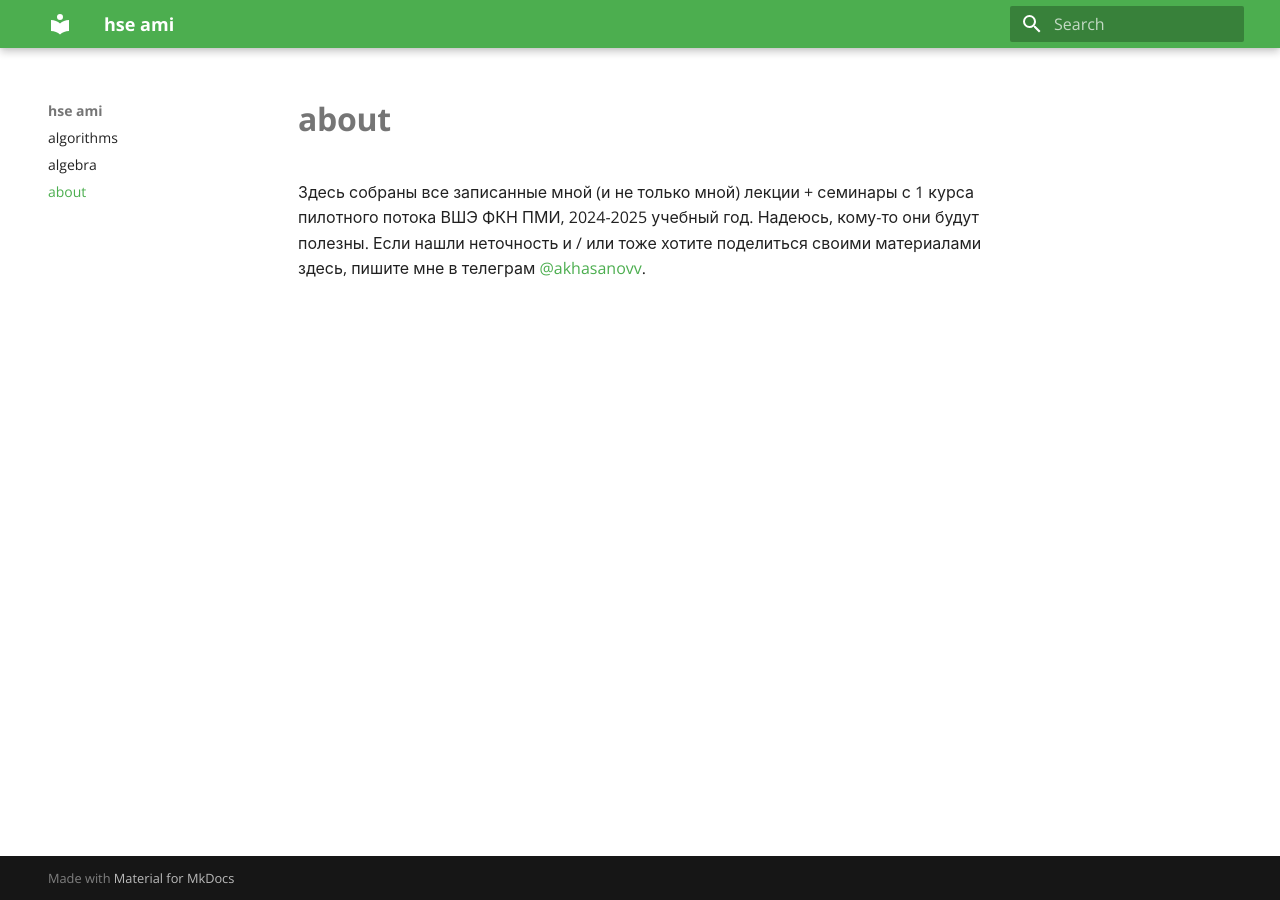
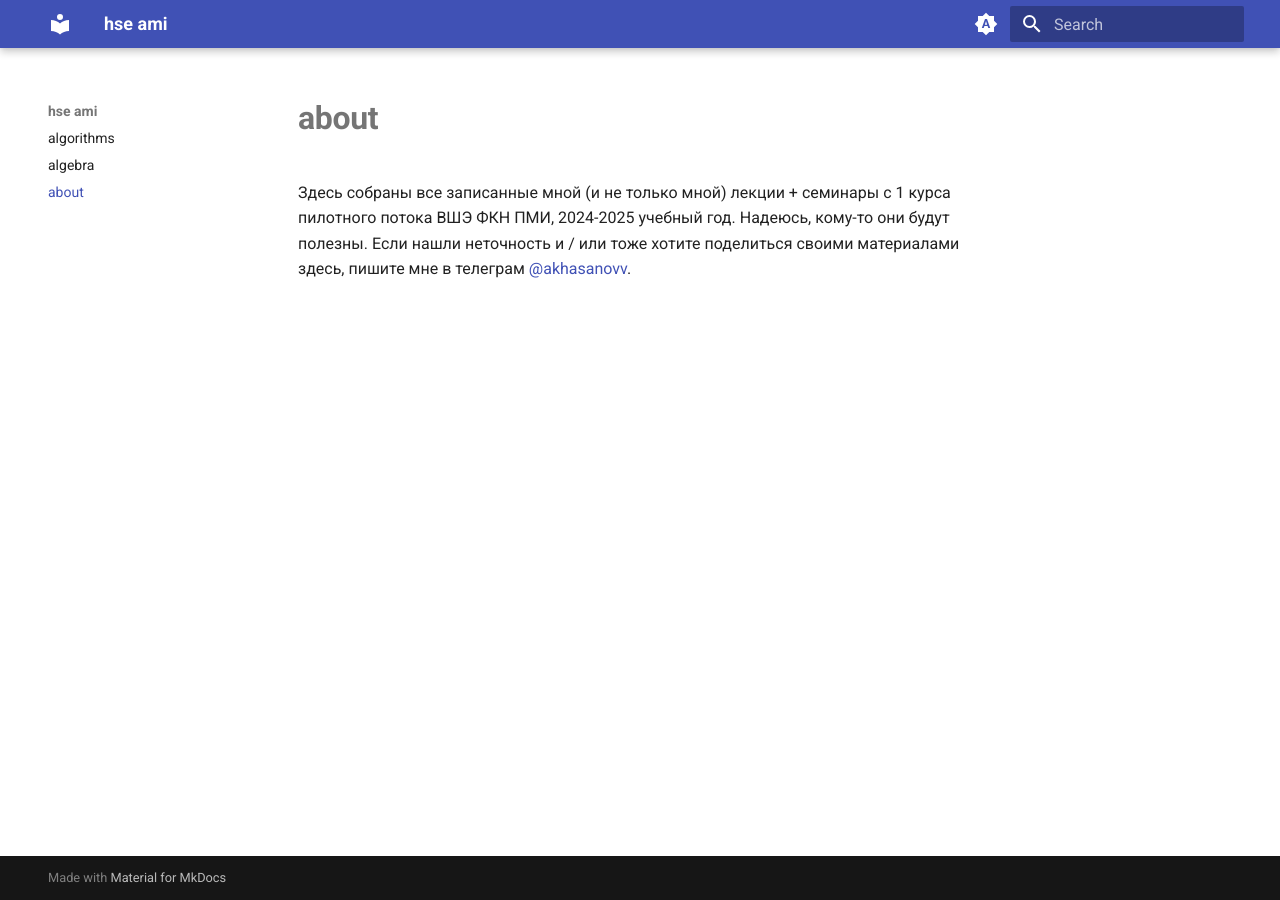
Before and after one commit to akhasanovv/hse-ami-materials, an MkDocs documentation site: the page built from docs/index.md, in a window 1280 px wide. Built offline with MkDocs 1.6.1 and Material for MkDocs 9.7.7, drawn with Linux system fonts in a browser that asks for light colours.

Commit message:
added light / dark theme

```diff
--- a/mkdocs.yml
+++ b/mkdocs.yml
@@ -1,11 +1,28 @@
 site_name: hse ami
-site_url: https://sitename.example
+site_url: https://akhasanovv.github.io/hse-ami-materials/
 theme:
   name: material
   palette:
-    primary: green
-  font:
-    text: Open Sans
+
+    # Palette toggle for automatic mode
+    - media: "(prefers-color-scheme)"
+      toggle:
+        icon: material/brightness-auto
+        name: Switch to light mode
+
+    # Palette toggle for light mode
+    - media: "(prefers-color-scheme: light)"
+      scheme: default
+      toggle:
+        icon: material/brightness-7
+        name: Switch to dark mode
+
+    # Palette toggle for dark mode
+    - media: "(prefers-color-scheme: dark)"
+      scheme: slate
+      toggle:
+        icon: material/brightness-4
+        name: Switch to system preference
 
 nav:
   - algorithms.md
```
